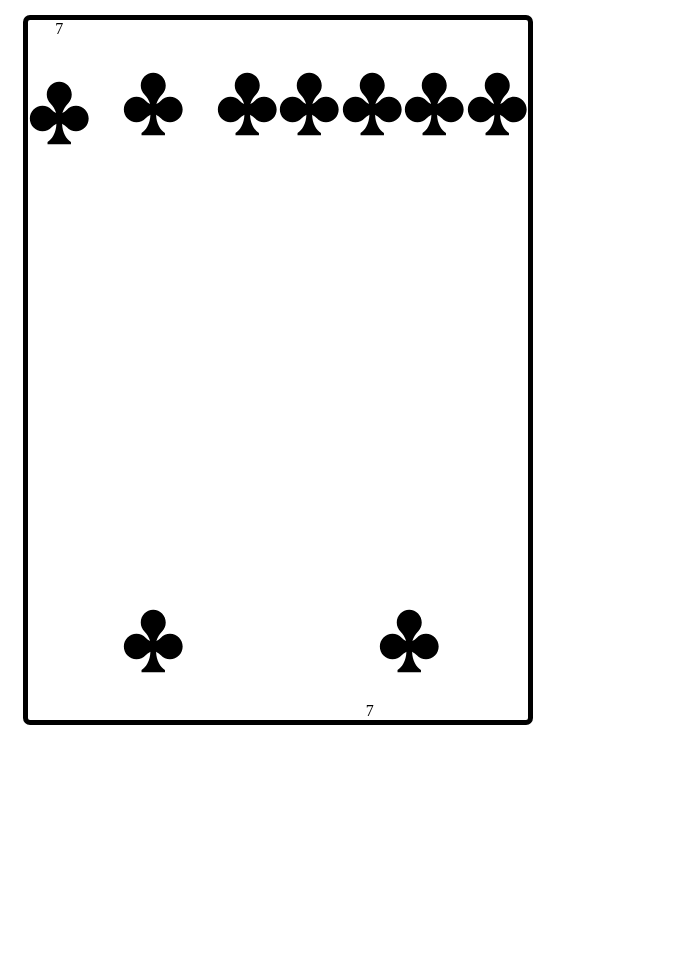
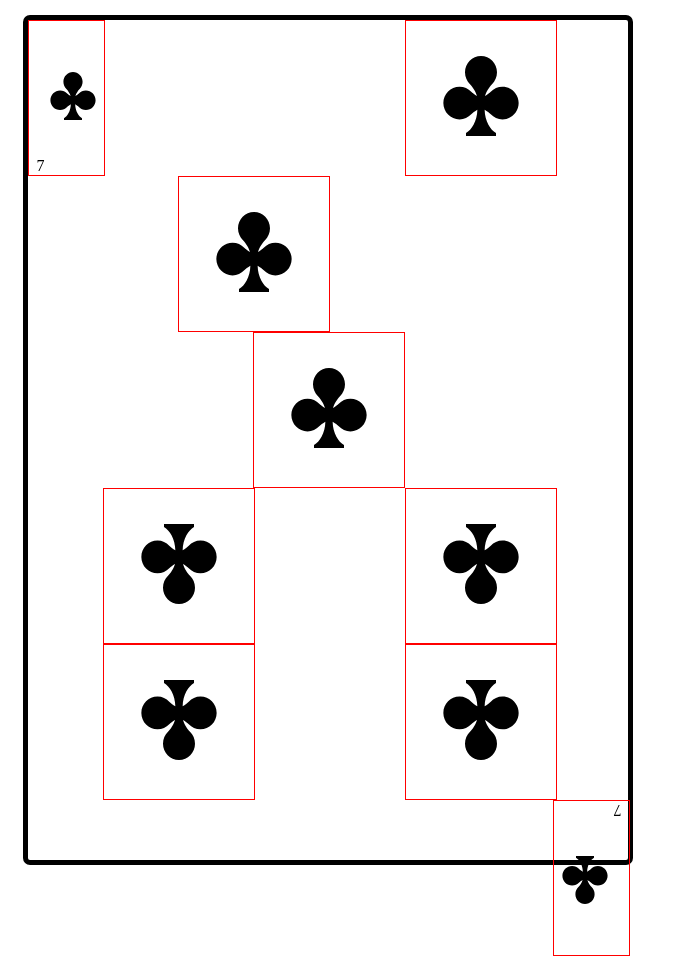
Before and after one commit to lehisanchez/WDD331, a plain HTML site: page W07/index.html in a window 1280 px wide. Shown: the whole page, without its empty margins (0-673 px from the left). Before the commit the page ends 800 px from the top, so only its background shows below. Drawn offline with Linux system fonts and the light colour scheme.

Commit message:
Week 7 Updates

```diff
--- a/W07/index.html
+++ b/W07/index.html
@@ -38,44 +38,44 @@
                 </svg>
             </div>
             <!-- then 7 more pips for the body of the card -->
-            <div class="cell col-2">
+            <div class="cell col-2 offset-4">
                 <svg class="icon">
                     <use xlink:href="#icon-clubs"></use>
                 </svg>
             </div>
-            <div class="cell">
+            <div class="cell col-2 offset-2">
                 <svg class="icon">
                     <use xlink:href="#icon-clubs"></use>
                 </svg>
             </div>
 
-            <div class="cell">
+            <div class="cell col-2 offset-3">
                 <svg class="icon">
                     <use xlink:href="#icon-clubs"></use>
                 </svg>
             </div>
-            <div class="cell">
+            <div class="cell col-2 offset-1">
                 <svg class="icon rotate">
                     <use xlink:href="#icon-clubs"></use>
                 </svg>
             </div>
-            <div class="cell">
+            <div class="cell col-2 offset-2">
                 <svg class="icon rotate">
                     <use xlink:href="#icon-clubs"></use>
                 </svg>
             </div>
-            <div class="cell">
+            <div class="cell col-2 offset-1">
                 <svg class="icon rotate">
                     <use xlink:href="#icon-clubs"></use>
                 </svg>
             </div>
-            <div class="cell">
+            <div class="cell col-2 offset-2">
                 <svg class="icon rotate">
                     <use xlink:href="#icon-clubs"></use>
                 </svg>
             </div>
             <!-- Then the number and pip for the bottom right...upside down -->
-            <div class="rotate number cell">7
+            <div class="rotate number cell col-1 offset-7">7
                 <svg class="icon">
                     <use xlink:href="#icon-clubs"></use>
                 </svg>
--- a/W07/scss/grid.scss
+++ b/W07/scss/grid.scss
@@ -1,5 +1,5 @@
-// MIXINS
 
+// VARIABLES
 $num-columns : 8;
 $one-column : 100% / $num_columns;
 $loop-start: 1;
--- a/W07/scss/main.scss
+++ b/W07/scss/main.scss
@@ -1,6 +1,6 @@
 // CARD DIMENSIONS VARIABLES
 // =================================
-$width: 500px;
+$width: 600px;
 $height: $width * 1.4;
 $icon-size: $width / 8;
 
@@ -27,5 +27,21 @@ $glow-blue: rgba(0, 255, 255, 0.603);
 }
 
 .icon {
-    width: $icon-size;
+    width: 5em;
 }
+
+.number::after {
+    display: inline-block;
+}
+
+.number > .icon {
+    width: 3em;
+}
+
+.cell {
+    border: 1px solid red;
+}
+
+.rotate {
+    transform: rotate(180deg);
+}
```
Also changed, not shown: W07/css/main.css, 1 other file.
